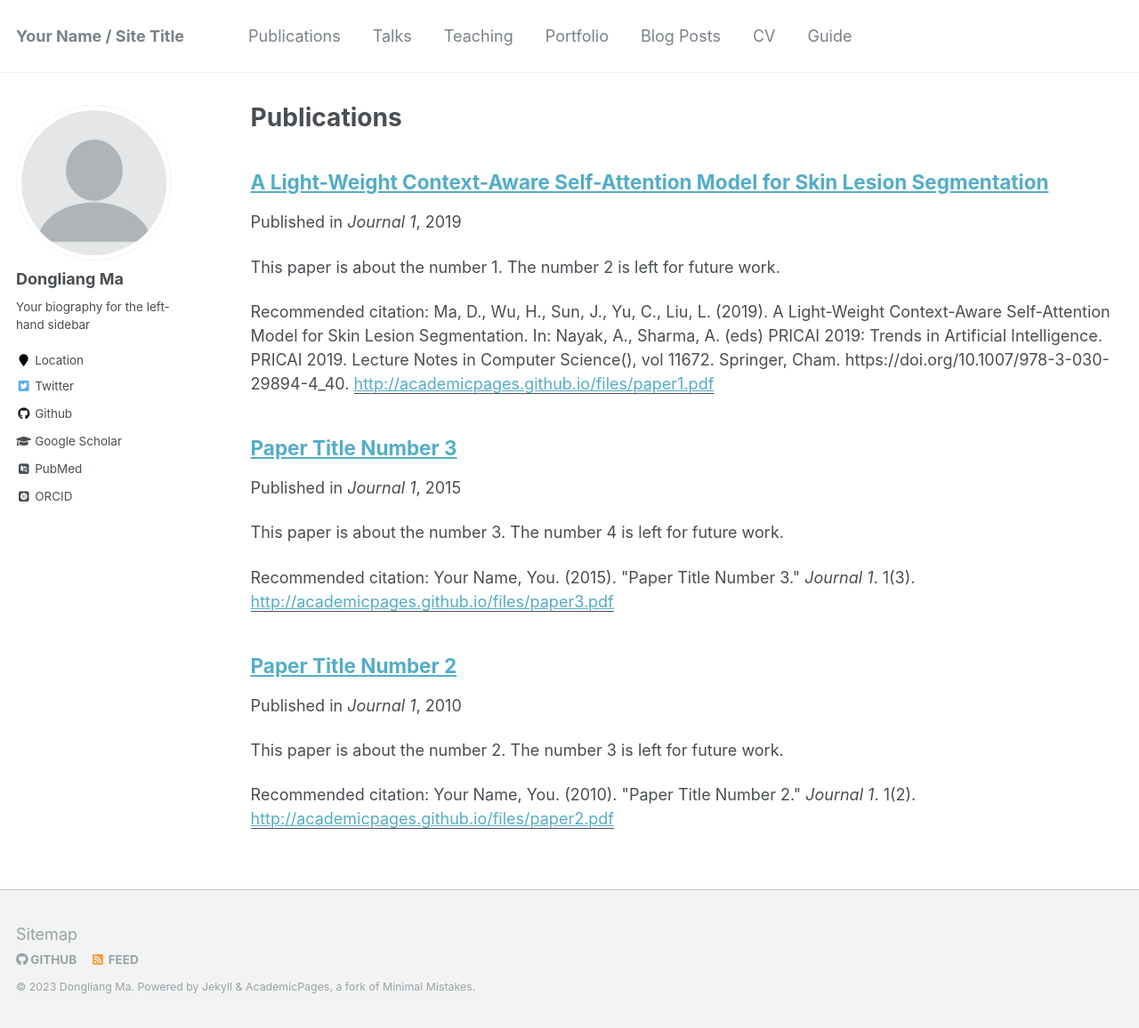
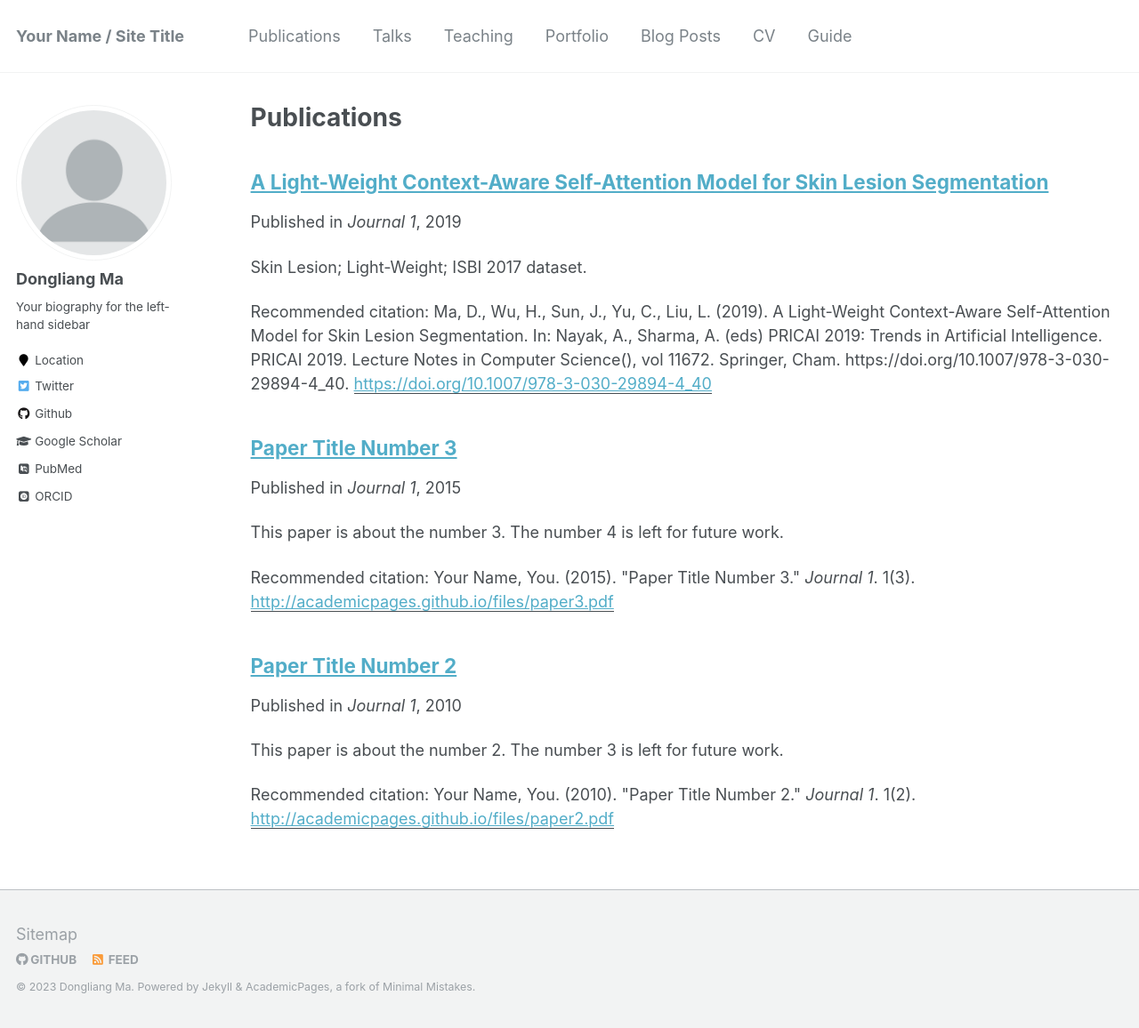
Before and after one commit to Vipermdl/Vipermdl.github.io, a Jekyll site: the page built from _pages/publications.md, in a window 1280 px wide and 1156 px high. Shown: the whole window at 89% size. Built offline with Jekyll 4.4.1, drawn with Linux system fonts in a browser that asks for light colours; some web fonts are replaced.

Commit message:
Update 2009-10-01-paper-title-number-1.md

```diff
--- a/_publications/2009-10-01-paper-title-number-1.md
+++ b/_publications/2009-10-01-paper-title-number-1.md
@@ -2,10 +2,10 @@
 title: "A Light-Weight Context-Aware Self-Attention Model for Skin Lesion Segmentation"
 collection: publications
 permalink: /publication/2009-10-01-paper-title-number-1
-excerpt: 'This paper is about the number 1. The number 2 is left for future work.'
-date: 2019-10-01
+excerpt: 'Skin Lesion; Light-Weight; ISBI 2017 dataset.'
+date: 2019-08-23
 venue: 'Journal 1'
-paperurl: 'http://academicpages.github.io/files/paper1.pdf'
+paperurl: 'https://doi.org/10.1007/978-3-030-29894-4_40'
 citation: 'Ma, D., Wu, H., Sun, J., Yu, C., Liu, L. (2019). A Light-Weight Context-Aware Self-Attention Model for Skin Lesion Segmentation. In: Nayak, A., Sharma, A. (eds) PRICAI 2019: Trends in Artificial Intelligence. PRICAI 2019. Lecture Notes in Computer Science(), vol 11672. Springer, Cham. https://doi.org/10.1007/978-3-030-29894-4_40.'
 ---
 This paper is about the number 1. The number 2 is left for future work.
```
